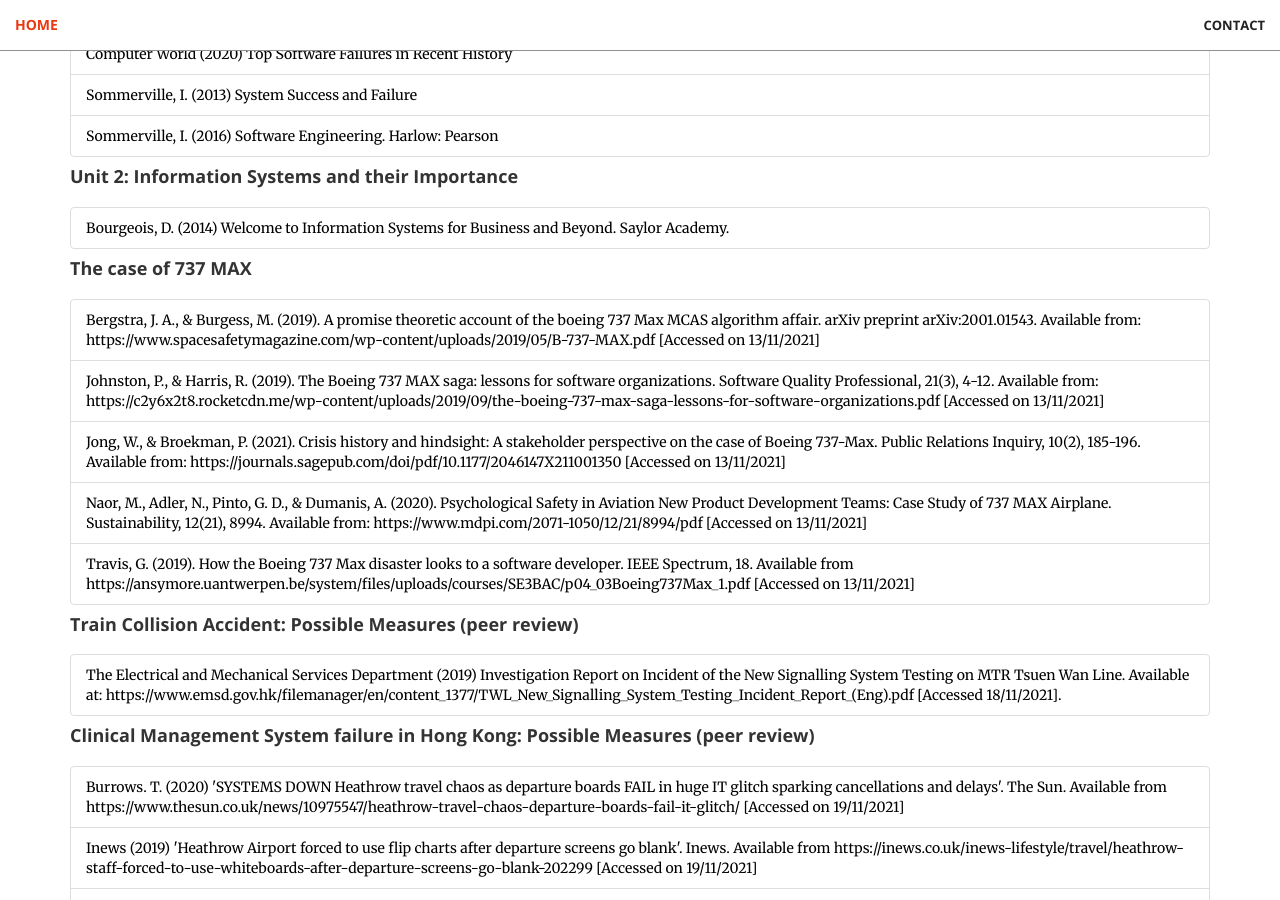
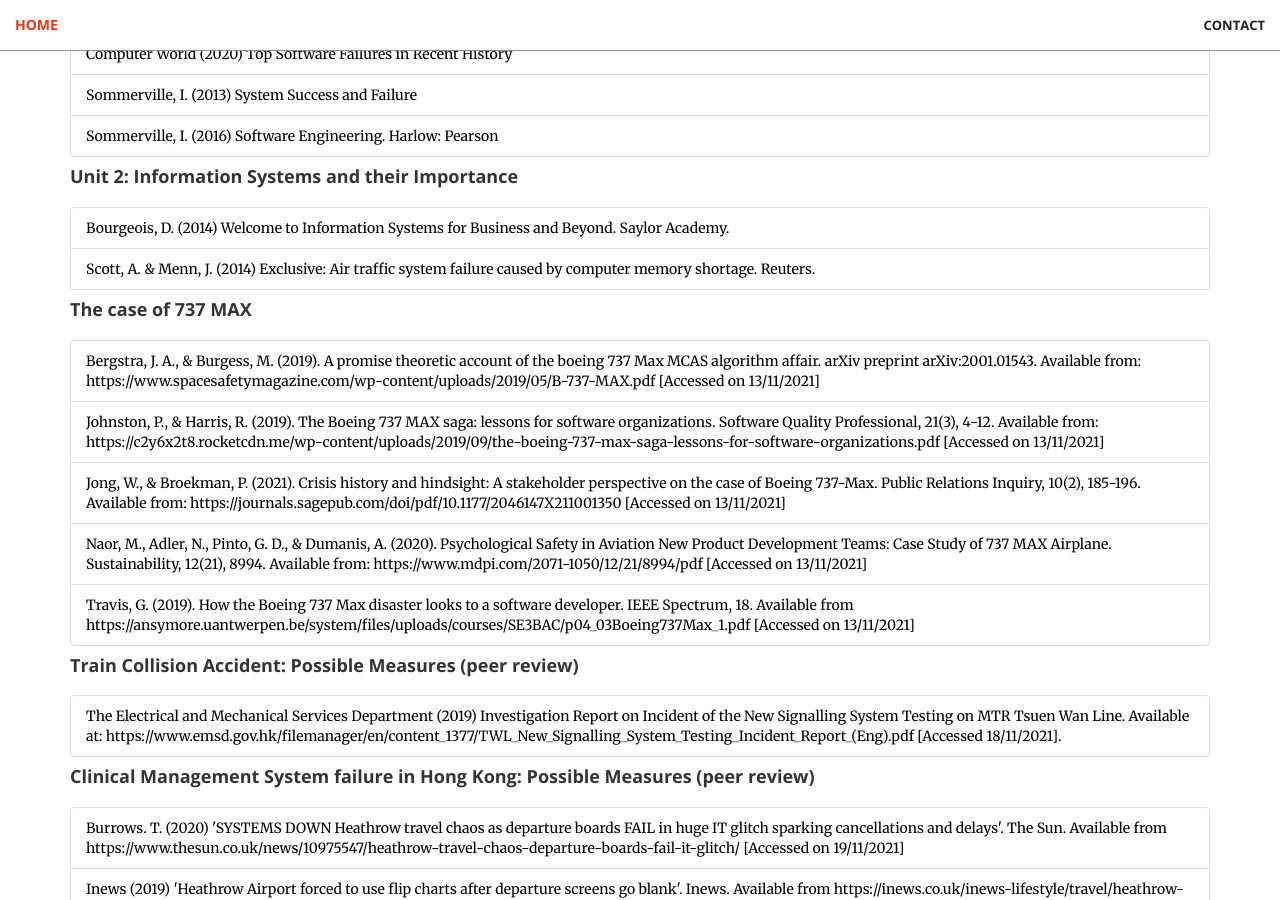
Before and after one commit to ros101/ros101-ros101.github.io, a Jekyll site: the page built from object/index.md, in a window 1280 px wide and 900 px high, scrolled down 1203 px. Built offline with Jekyll 4.4.1, drawn with Linux system fonts in a browser that asks for light colours.

Commit message:
add reading

```diff
--- a/object/index.md
+++ b/object/index.md
@@ -45,6 +45,7 @@
     title: Unit 2&#58; Information Systems and their Importance
     list:
     - Bourgeois, D. (2014) Welcome to Information Systems for Business and Beyond. Saylor Academy.
+    - Scott, A. & Menn, J. (2014) Exclusive&#58; Air traffic system failure caused by computer memory shortage. Reuters.
   - group:
     title: The case of 737 MAX
     list:
```
Also changed, not shown: index.md (+1 -1 lines).
